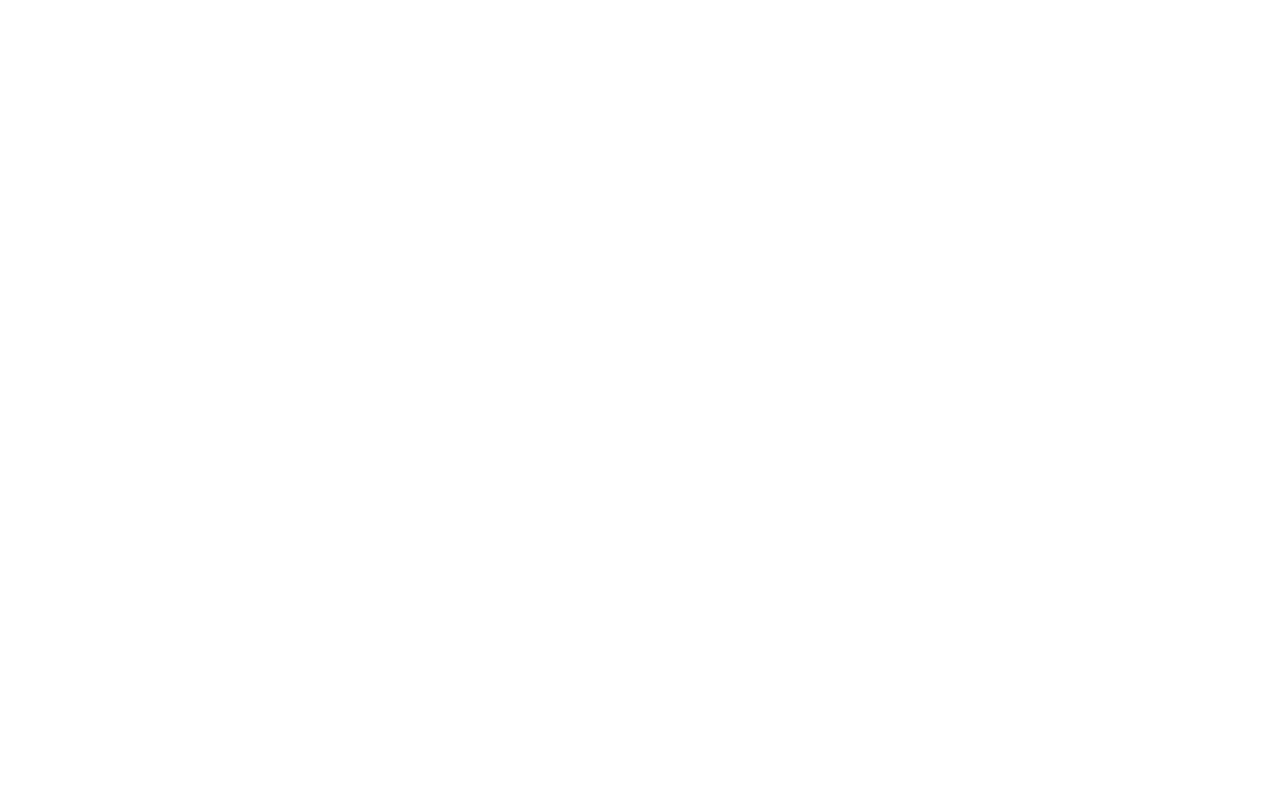
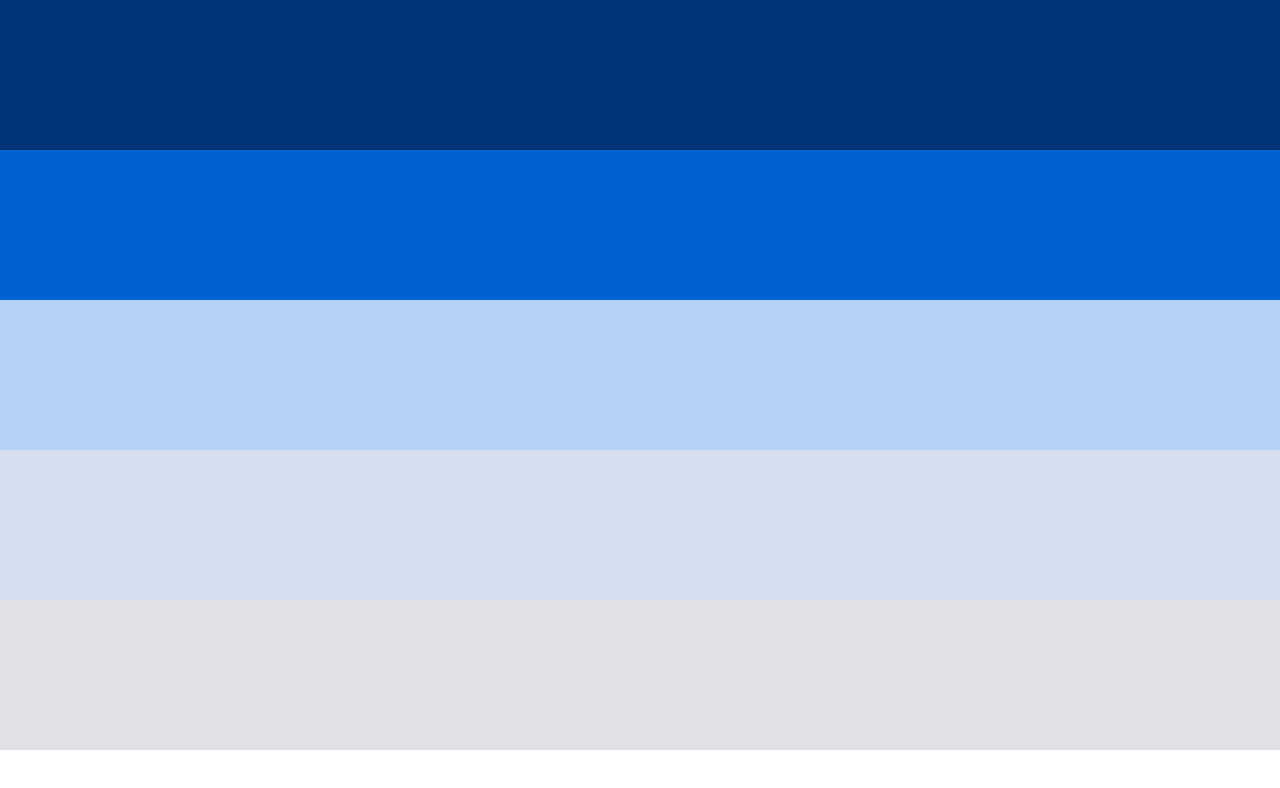
Before and after one commit to kjonathante/rwd-mostly-fluid, a plain HTML site: page index.html in a window 1280 px wide. Drawn offline with Linux system fonts and the light colour scheme.

Commit message:
mostly fluid

```diff
--- a/assets/stylesheets/main.css
+++ b/assets/stylesheets/main.css
@@ -47,3 +47,44 @@ table {
   border-spacing: 0;
 }
 /* end of css/reset */
+
+body {
+  margin: 0;
+}
+
+.container {
+  margin: 0;
+  padding: 0;
+  width: 100%;
+}
+
+.container div {
+  box-sizing: border-box;
+  min-height: 150px;
+  min-width: 150px;
+}
+
+.c1 {
+  color: #ddd;
+  background-color: #003476;
+}
+
+.c2 {
+  color: #ddd;
+  background-color: #0062d2;
+}
+
+.c3 {
+  color: #333;
+  background-color: #b4d2f7;
+}
+
+.c4 {
+  color: #333;
+  background-color: #d5dfef;
+}
+
+.c5 {
+  color: #333;
+  background-color: #dfe1e5;
+}
--- a/index.html
+++ b/index.html
@@ -4,8 +4,21 @@
     <meta charset="utf-8">
     <meta name="viewport" content="width=device-width, initial-scale=1">
     <link rel="stylesheet" href="assets/stylesheets/main.css">
+    <link rel="stylesheet" href="assets/stylesheets/mfluid.css">
     <title>Title</title>
   </head>
   <body>
+    <div class="container" role="main">
+      <div class="c1">
+      </div>
+      <div class="c2">
+      </div>
+      <div class="c3">
+      </div>
+      <div class="c4">
+      </div>
+      <div class="c5">
+      </div>
+    </div>
   </body>
 </html>
```
